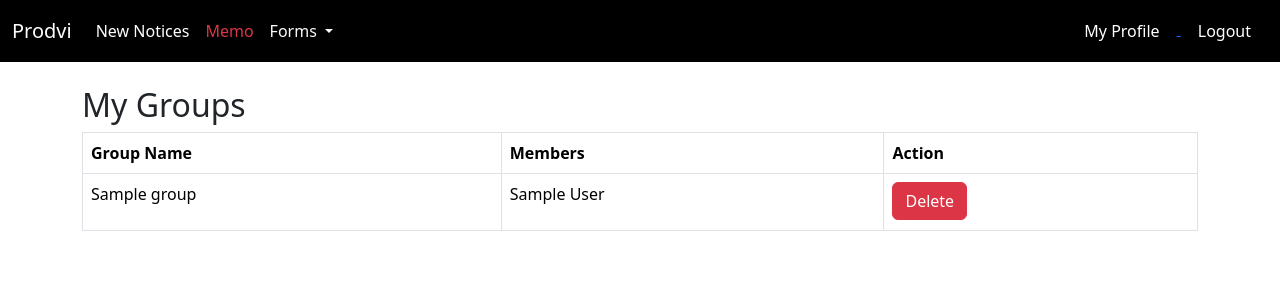
After one commit to WarLoRDlArS/Prodvi, a Django app: page /groups/ in a window 1280 px wide. The commit adds this page. Shown: the top 300 px of the page. Run offline with Django 5.2, Linux system fonts and the light colour scheme; a user stored in the database is signed in; tables that the repository leaves empty hold one stand-in row (values such as "Sample post").

Commit message:
Added group functionality

```diff
--- a/Prodvi/settings.py
+++ b/Prodvi/settings.py
@@ -42,6 +42,8 @@ INSTALLED_APPS = [
     'users.apps.UsersConfig',
     'home.apps.HomeConfig',
     'Brain.apps.BrainConfig',
+
+    'crispy_forms',
 ]
 
 MIDDLEWARE = [
@@ -158,3 +160,7 @@ STATICFILES_DIRS = [
     BASE_DIR / "staticFiles",
 ]
 # do collect static after changing any static files
+
+
+
+CRISPY_TEMPLATE_PACK = 'bootstrap5'
--- a/home/models.py
+++ b/home/models.py
@@ -139,9 +139,13 @@ class FormAssignedByTo(models.Model):
     has_filled = models.BooleanField(default=False)
     has_viewed = models.BooleanField(default=False)
     group = models.ForeignKey(Group, on_delete=models.CASCADE, null=True, blank=True)
+    peer_review = models.BooleanField(default=False)  # New flag for peer review assignments
 
     class Meta:
-        unique_together = ('form', 'employee')
+        unique_together = ('form', 'employee', 'group')
+
+    def __str__(self):
+        return f"Form {self.form.title} assigned to {self.employee.empname} for group {self.group.name}"
 
 
 
--- /dev/null
+++ b/home/templates/home/group_list.html
@@ -0,0 +1,70 @@
+{% load static %}
+
+<!DOCTYPE html>
+<html lang="en">
+
+<head>
+    <meta charset="UTF-8">
+    <meta name="viewport" content="width=device-width, initial-scale=1.0">
+    <title>My Groups</title>
+
+    <link rel="icon" type="image/x-icon" href="{% static 'favicon.ico' %}">
+
+    <!-- Bootstrap -->
+    <link href="https://cdn.jsdelivr.net/npm/bootstrap@5.3.3/dist/css/bootstrap.min.css" rel="stylesheet"
+        integrity="sha384-QWTKZyjpPEjISv5WaRU9OFeRpok6YctnYmDr5pNlyT2bRjXh0JMhjY6hW+ALEwIH" crossorigin="anonymous">
+    <script src="https://cdn.jsdelivr.net/npm/bootstrap@5.3.3/dist/js/bootstrap.bundle.min.js"
+        integrity="sha384-YvpcrYf0tY3lHB60NNkmXc5s9fDVZLESaAA55NDzOxhy9GkcIdslK1eN7N6jIeHz"
+        crossorigin="anonymous"></script>
+</head>
+
+<body>
+    <!-- CSRF Token -->
+    {% csrf_token %}
+
+    <!-- Navbar -->
+    {% include 'home/navbar.html' %}
+
+    {% block content %}
+    <div class="container mt-4">
+        <h2>My Groups</h2>
+
+        {% if groups %}
+        <div class="table-responsive">
+            <table class="table table-bordered">
+                <thead>
+                    <tr>
+                        <th>Group Name</th>
+                        <th>Members</th>
+                        <th>Action</th>
+                    </tr>
+                </thead>
+                <tbody>
+                    {% for group in groups %}
+                    <tr>
+                        <td>{{ group.name }}</td>
+                        <td>
+                            {% for employee in group.employees.all %}
+                                <p>{{ employee.empname }}</p>
+                            {% endfor %}
+                        </td>
+                        <td>
+                            <!-- Delete button -->
+                            <form action="{% url 'home:delete_group' group.id %}" method="post" style="display:inline;">
+                                {% csrf_token %}
+                                <button type="submit" class="btn btn-danger" onclick="return confirm('Are you sure you want to delete this group?');">Delete</button>
+                            </form>
+                        </td>
+                    </tr>
+                    {% endfor %}
+                </tbody>
+            </table>
+        </div>
+        {% else %}
+        <p>No groups found.</p>
+        {% endif %}
+    </div>
+    {% endblock %}
+</body>
+
+</html>
--- a/home/urls.py
+++ b/home/urls.py
@@ -25,4 +25,12 @@ urlpatterns = [
     # URLs for notices and acknowledgment
     path('employee_notices/', views.employee_notices, name='employee_notices'),  # View employee notices
     path('acknowledge_notice/<int:notice_status_id>/', views.acknowledge_notice, name='acknowledge_notice'),  # Acknowledge notice
+
+
+    path('create_group/', views.create_group, name='create_group'),
+    path('group_list/', views.group_list, name='group_list'),
+    path('group/delete/<int:group_id>/', views.delete_group, name='delete_group'),
+    # path('assign_peer_review/<int:form_id>/', views.assign_peer_review, name='assign_peer_review'),
+    path('assign_peer_review/<int:form_id>/<int:group_id>/', views.assign_peer_review, name='assign_peer_review'),
+
 ]
--- a/home/views.py
+++ b/home/views.py
@@ -252,11 +252,24 @@ def create_group(request):
         group_name = request.POST.get('group_name')
         new_group = Group(name=group_name)
         new_group.save()
-        # Add manager to the group
+
+        # Add the manager to the group
         new_group.managers.add(request.user.employee.managerid)  # Assuming the manager is logged in
-        return redirect('home:group_list')
 
-    return render(request, 'create_group.html')
+        # Adding employees to the group
+        employee_ids = request.POST.getlist('employees')
+        for emp_id in employee_ids:
+            print(f"empid is {emp_id}")
+            employee = Employee.objects.get(empid=emp_id)
+            new_group.employees.add(employee)
+
+        messages.success(request, 'Group created successfully!')
+        return redirect('home:group_list')  # Redirect to the group list after creation
+
+    # Retrieve all employees to display as options for the group
+    employees = Employee.objects.all()
+    return render(request, 'home/create_group.html', {'employees': employees})
+
 
 
 # TODO
@@ -267,11 +280,25 @@ def group_list(request):
 
 
 @login_required(login_url='users:login')
+def delete_group(request, group_id):
+    group = get_object_or_404(Group, pk=group_id, managers=request.user.employee.managerid)
+    group.delete()
+    messages.success(request, "Group has been deleted successfully.")
+    return redirect('home:group_list')
+
+
+@login_required(login_url='users:login')
 def assign_form_to_group(request, form_id):
     form = Forms.objects.get(form_id=form_id)
     assigned_users = []
 
     if request.method == 'POST':
+        if 'assign_peer_review' in request.POST:
+            group_id = request.POST.get('group_id')
+            if group_id:
+                # Redirect to peer review assignment function
+                return redirect('home:assign_peer_review', form_id=form_id, group_id=group_id)
+
         group_id = request.POST.get('group_id')
         pid_list = request.POST.get('pids', '')
 
@@ -290,7 +317,6 @@ def assign_form_to_group(request, form_id):
                     assign_date=date.today()
                 )
 
-        # Assign form to users based on PIDs
         current_user = Manager.objects.get(user=request.user)
         for pid in pid_list:
             try:
@@ -312,6 +338,33 @@ def assign_form_to_group(request, form_id):
     # Fetch available groups
     groups = Group.objects.filter(managers=request.user.employee.managerid)
     return render(request, 'home/assign_form.html', {'form': form, 'groups': groups, 'assigned_users': assigned_users})
+
+@login_required(login_url='users:login')
+def assign_peer_review(request, form_id, group_id):
+    form = get_object_or_404(Forms, pk=form_id)
+    group = get_object_or_404(Group, pk=group_id)
+    employees = group.employees.all()
+
+    if request.method == "POST":
+        # Assign the form for peer review
+        for employee in employees:
+            for peer in employees:
+                if employee != peer:
+                    FormAssignedByTo.objects.get_or_create(
+                        manager=request.user.employee.managerid,
+                        employee=peer,
+                        form=form,
+                        group=group,
+                        peer_review=True
+                    )
+        messages.success(request, "Peer review forms have been assigned successfully.")
+        return redirect('home:index')
+
+    return render(request, 'home/assign_peer_review.html', {
+        'form': form,
+        'group': group,
+    })
+
 
 
 @login_required(login_url='users:login')
@@ -407,3 +460,39 @@ def filled_forms(request):
     filled_forms = FilledForm.objects.filter(employee=employee).select_related('form')
 
     return render(request, 'home/filled_forms.html', {'filled_forms': filled_forms})
+
+
+from django.http import HttpResponseRedirect
+
+@login_required(login_url='users:login')
+def assign_peer_review(request, form_id, group_id):
+    form = get_object_or_404(Forms, pk=form_id)
+    group = get_object_or_404(Group, pk=group_id)  # Get the group using the group_id from the URL
+    employees = group.employees.all()
+
+    # Fetch available groups (for the manager)
+    groups = Group.objects.filter(managers=request.user.employee.managerid)
+
+    if request.method == "POST":
+        # Assign the form for peer review to all employees (excluding themselves)
+        for employee in employees:
+            for peer in employees:
+                if employee != peer:
+                    FormAssignedByTo.objects.get_or_create(
+                        manager=request.user.manager,
+                        employee=peer,
+                        form=form,
+                        group=group,
+                        peer_review=True
+                    )
+        messages.success(request, "Peer review forms have been assigned successfully.")
+
+        # Redirect to the previous page
+        # return HttpResponseRedirect(request.META.get('HTTP_REFERER', '/'))
+        return redirect('home:assign_form_to_group', form_id=form_id)
+    return render(request, 'home/assign_peer_review.html', context={
+        'form': form,
+        'group': group,
+        'employees': employees,
+        'groups': groups  # Pass the groups to the template
+    })
--- a/requirements.txt
+++ b/requirements.txt
@@ -6,6 +6,7 @@ certifi==2024.8.30
 charset-normalizer==3.4.0
 click==8.1.7
 Django==5.1.3
+django-crispy-forms==2.3
 google-ai-generativelanguage==0.6.12
 google-api-core==2.22.0
 google-api-python-client==2.151.0
```
Also changed, not shown: home/templates/home/assign_form.html (+12 -1 lines), home/templates/home/assign_peer_review.html (added, +37 -0 lines), home/templates/home/assigned_forms.html (+45 -9 lines), home/templates/home/create_group.html (added, +58 -0 lines), home/migrations/0015_alter_formassignedbyto_unique_together_and_more.py (added), home/tests/test_addNotice.py (renamed from home/templates/home/test_addNotice.py), home/tests/test_createFeedbackForm.py (renamed from home/test_createFeedbackForm.py).
